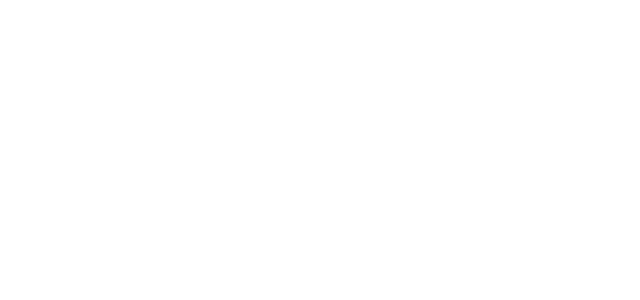
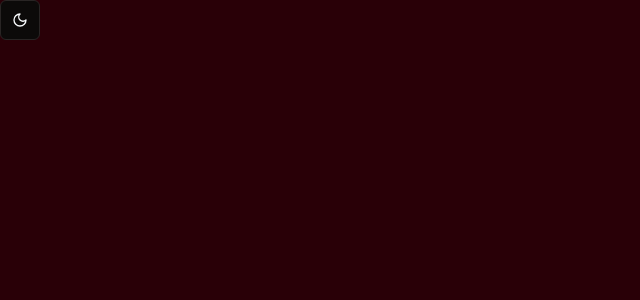
Before and after one commit to dahiiv2/Chat-Project, a Next.js app: page / in a window 1280 px wide. Shown: the top 300 px of the page, without its empty margins (0-640 px from the left). Built offline with nearby package versions, Linux system fonts and the light colour scheme.

Commit message:
Add theme components and update layout

```diff
--- a/app/layout.tsx
+++ b/app/layout.tsx
@@ -28,6 +28,13 @@
           "bg-white text-slate-900 dark:bg-[#290007] dark:text-slate-50"
 
         )} suppressHydrationWarning>
+          <ThemeProvider
+          attribute="class"
+          defaultTheme="dark"
+          enableSystem={false}
+          storageKey="theme">
+            {children}
+          </ThemeProvider>
         </body>
       </html>
     </ClerkProvider>
```
